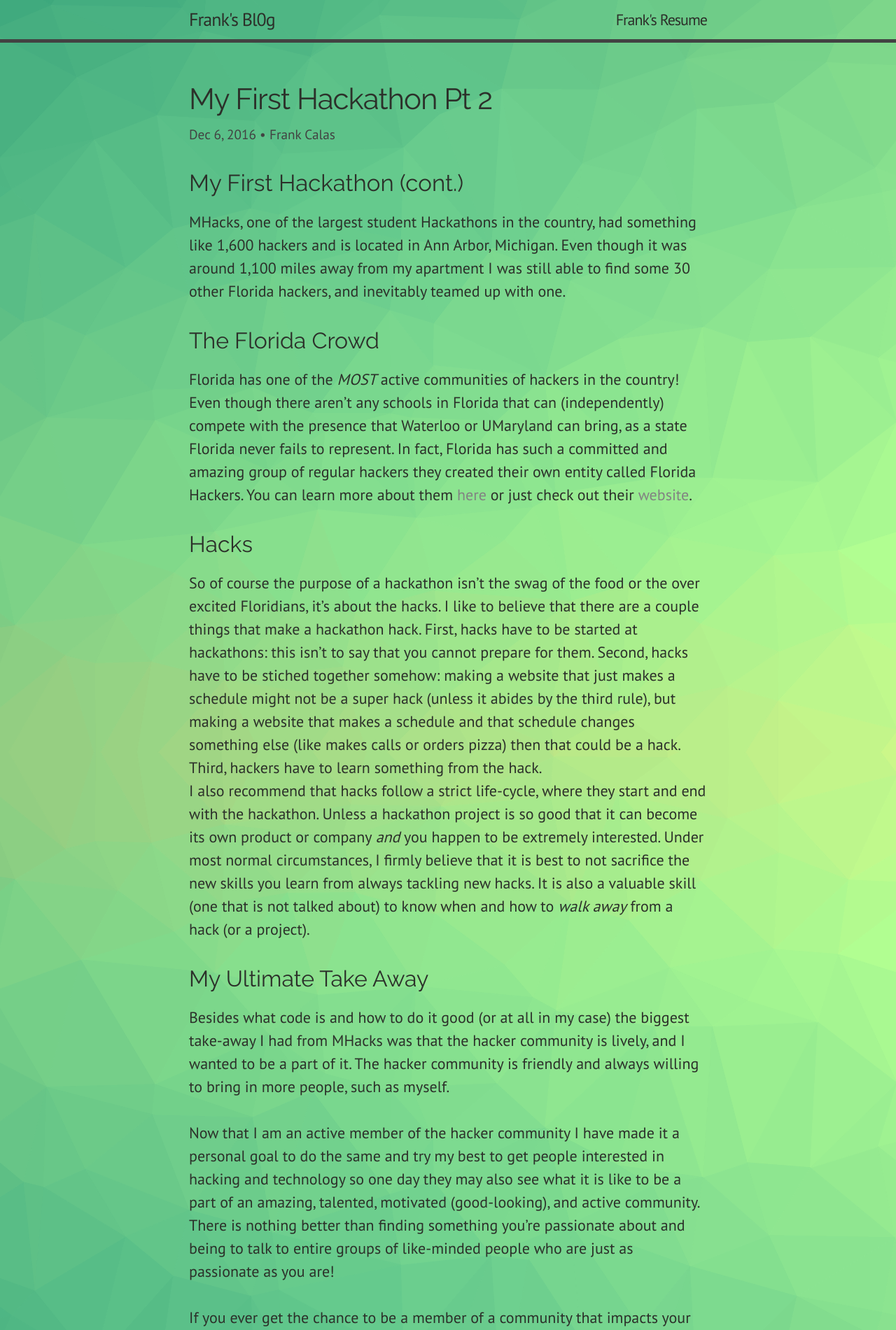
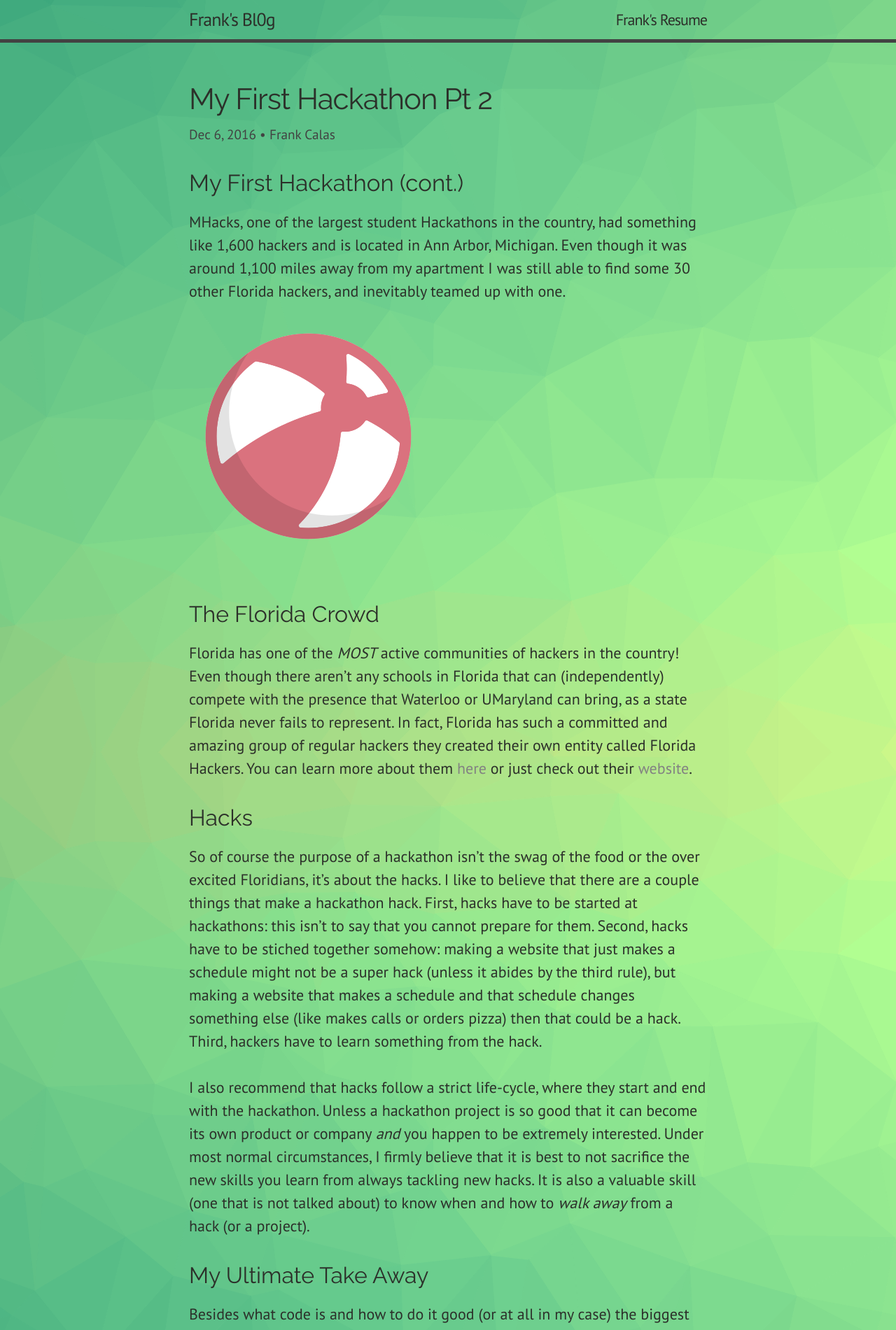
Before and after one commit to bromontana/bromontana.github.io, a Jekyll site: the page built from _posts/2016-12-6-My-First-Hackathon-Pt-2.md, in a window 1280 px wide. Shown: the top 1901 px of the page at 70% size. Built offline with Jekyll 4.4.1, drawn with Linux system fonts in a browser that asks for light colours.

Commit message:
Post change

```diff
--- a/_posts/2016-12-6-My-First-Hackathon-Pt-2.md
+++ b/_posts/2016-12-6-My-First-Hackathon-Pt-2.md
@@ -9,6 +9,8 @@
 hackers and is located in Ann Arbor, Michigan. Even though it was around 1,100 miles away
 from my apartment I was still able to find some 30 other Florida hackers, and inevitably
 teamed up with one.
+
+![Florida Hackers]({{ site.url }}/assets/floridahackers-logo.png)
 
 ## The Florida Crowd
 
@@ -29,6 +31,7 @@
 and that schedule changes something else (like makes calls or orders pizza) then that could be a
 hack. Third, hackers have to learn something from the hack.
 
+\\
 I also recommend that hacks follow a strict life-cycle, where they start and end with the hackathon.
 Unless a hackathon project is so good that it can become its own product or company *and* you happen
 to be extremely interested. Under most normal circumstances, I firmly believe that it is best to
```
Also changed, not shown: _posts/2016-11-26-My-First-Hackathon.md (+1 -1 lines), assets/floridahackers-logo.png (added).
